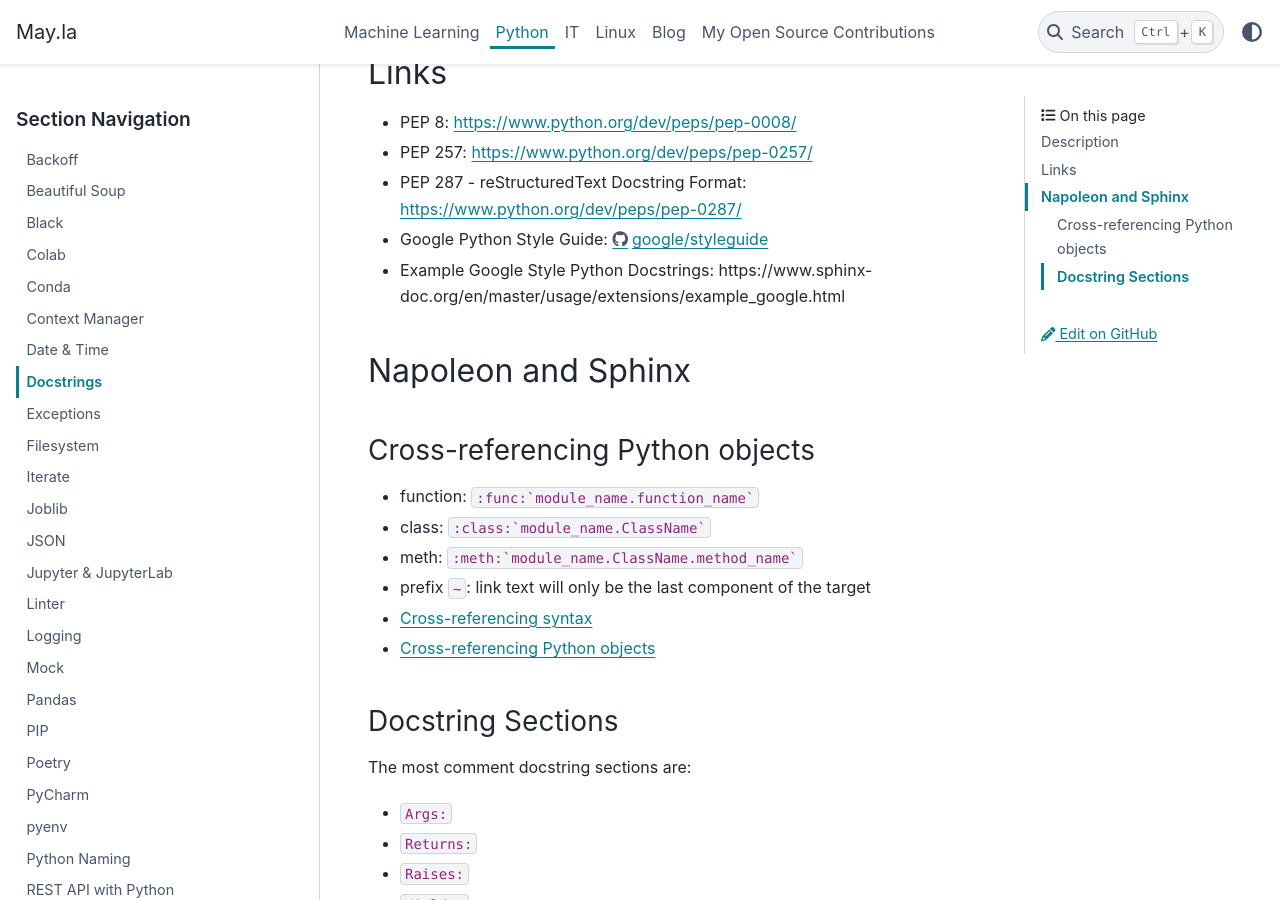
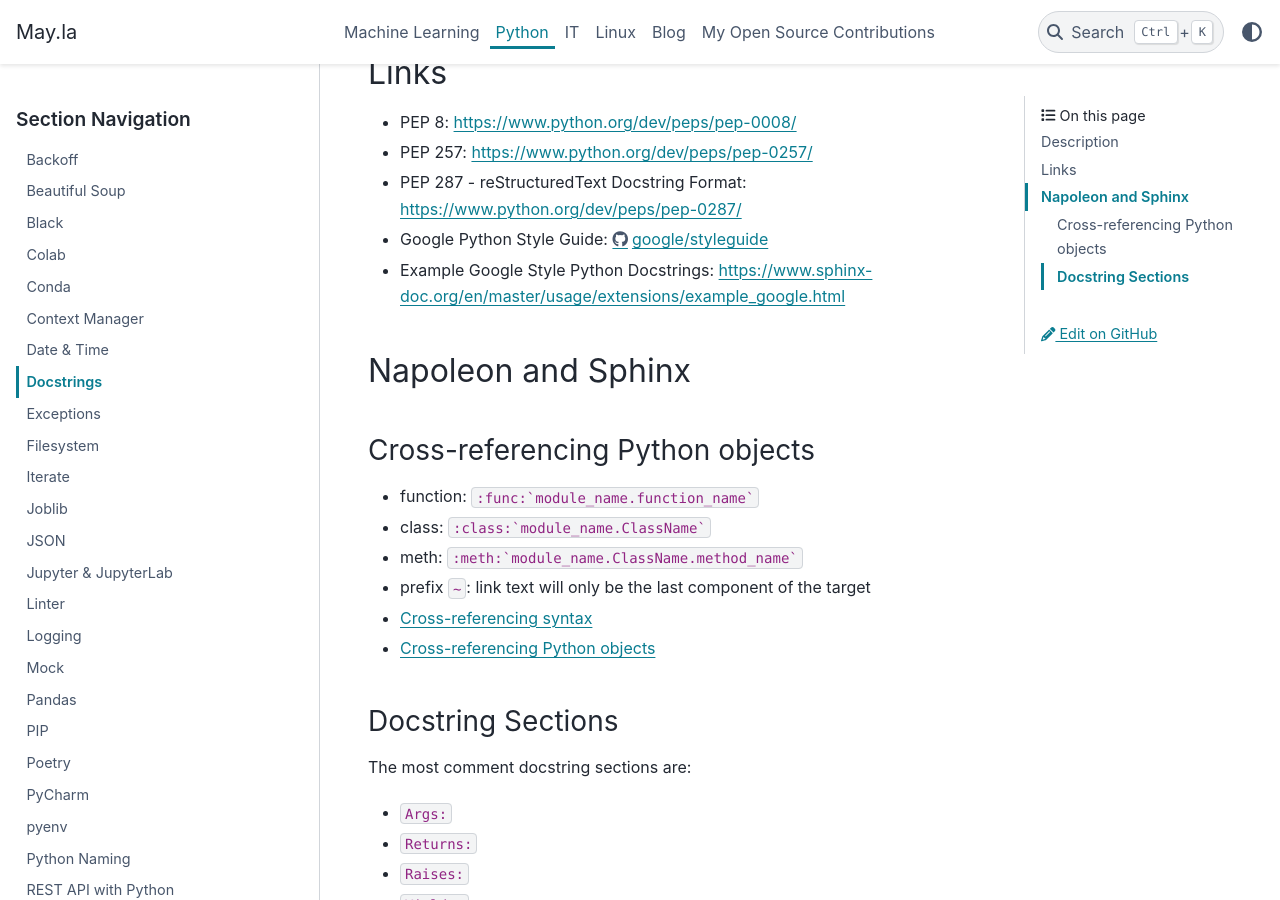
Before and after one commit to PhilipMay/PhilipMay_org, a Sphinx documentation site: the page built from source/python/docstrings.md, in a window 1280 px wide and 900 px high, scrolled down 332 px. Built offline with Sphinx 7.4.7 and the PyData theme 0.15.4, drawn with Linux system fonts in a browser that asks for light colours.

```diff
--- a/source/python/docstrings.md
+++ b/source/python/docstrings.md
@@ -12,7 +12,7 @@
   <https://www.python.org/dev/peps/pep-0287/>
 - Google Python Style Guide:
   <https://github.com/google/styleguide/blob/gh-pages/pyguide.md>
-- Example Google Style Python Docstrings: https://www.sphinx-doc.org/en/master/usage/extensions/example_google.html
+- Example Google Style Python Docstrings: <https://www.sphinx-doc.org/en/master/usage/extensions/example_google.html>
 
 ## Napoleon and Sphinx
 
```
